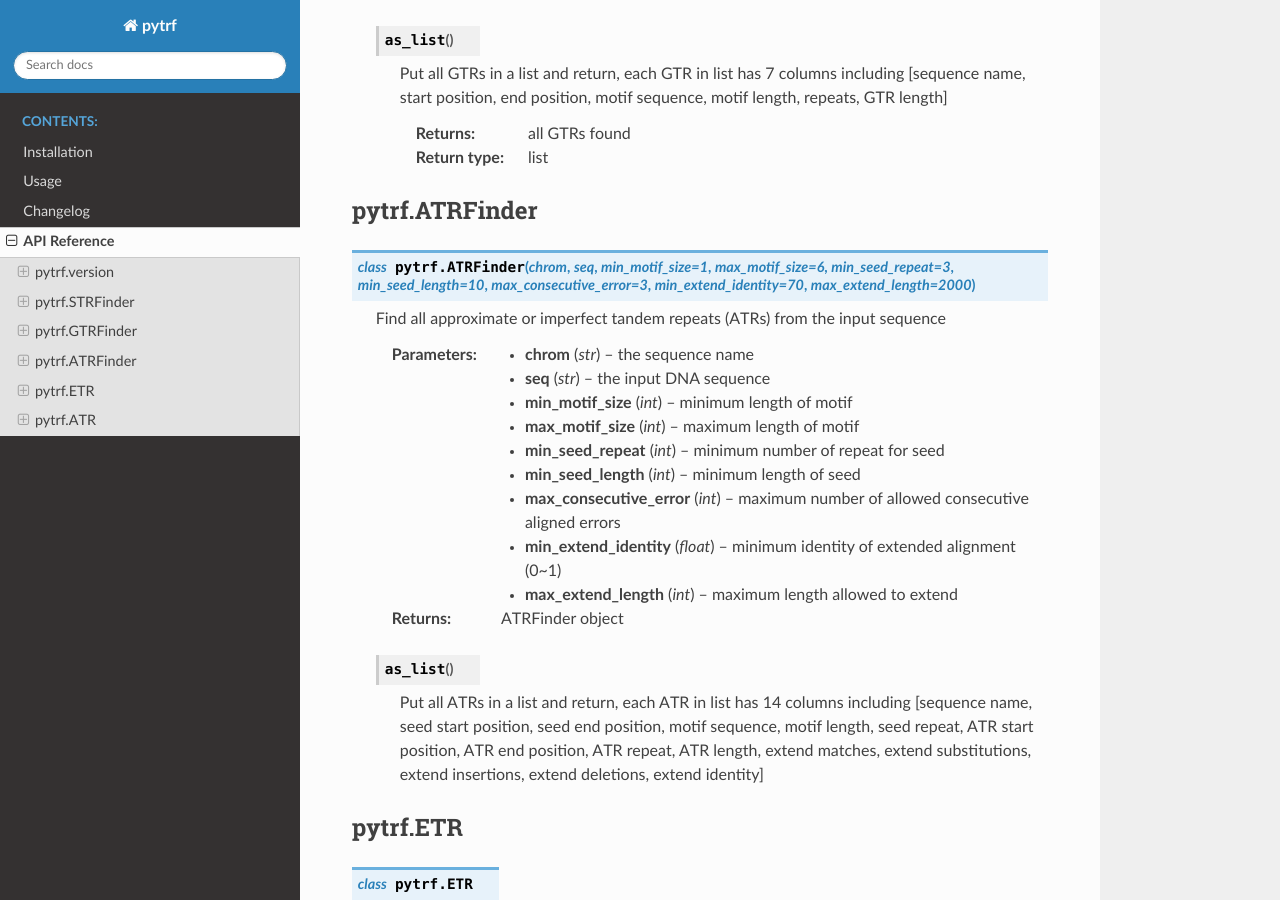
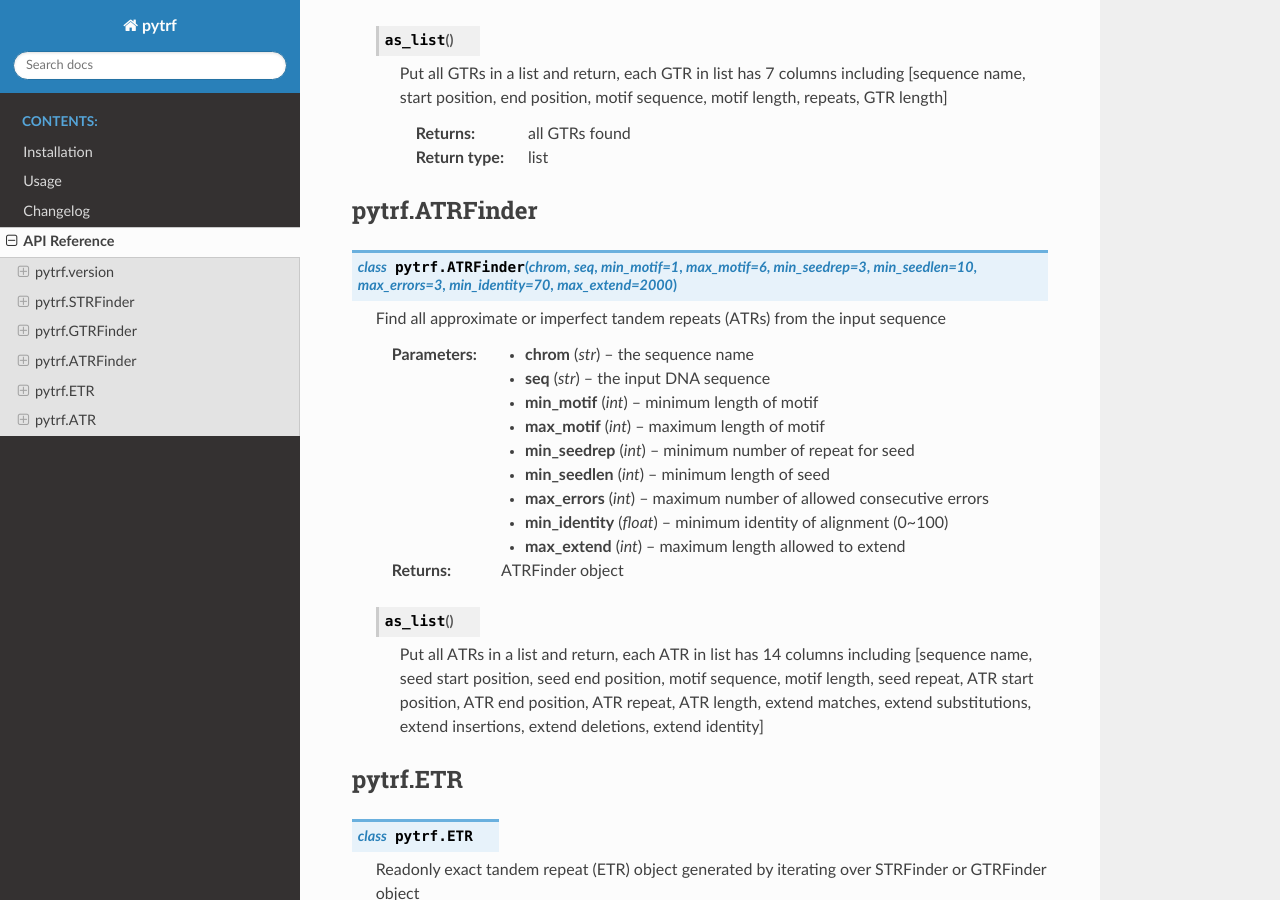
Before and after one commit to lmdu/pytrf, a Sphinx documentation site: the page built from docs/api_reference.rst, in a window 1280 px wide and 900 px high, scrolled down 1247 px. Built offline with Sphinx 7.4.7 and the Read the Docs theme 2.0.0, drawn with Linux system fonts in a browser that asks for light colours.

```diff
--- a/docs/api_reference.rst
+++ b/docs/api_reference.rst
@@ -77,7 +77,7 @@ pytrf.GTRFinder
 pytrf.ATRFinder
 ---------------
 
-.. py:class:: pytrf.ATRFinder(chrom, seq, min_motif_size=1, max_motif_size=6, min_seed_repeat=3, min_seed_length=10, max_consecutive_error=3, min_extend_identity=70, max_extend_length=2000)
+.. py:class:: pytrf.ATRFinder(chrom, seq, min_motif=1, max_motif=6, min_seedrep=3, min_seedlen=10, max_errors=3, min_identity=70, max_extend=2000)
 
 	Find all approximate or imperfect tandem repeats (ATRs) from the input sequence
 
@@ -85,19 +85,19 @@ pytrf.ATRFinder
 
 	:param str seq: the input DNA sequence
 
-	:param int min_motif_size: minimum length of motif
+	:param int min_motif: minimum length of motif
 
-	:param int max_motif_size: maximum length of motif
+	:param int max_motif: maximum length of motif
 
-	:param int min_seed_repeat: minimum number of repeat for seed
+	:param int min_seedrep: minimum number of repeat for seed
 
-	:param int min_seed_length: minimum length of seed
+	:param int min_seedlen: minimum length of seed
 
-	:param int max_consecutive_error: maximum number of allowed consecutive aligned errors
+	:param int max_errors: maximum number of allowed consecutive errors
 
-	:param float min_extend_identity: minimum identity of extended alignment (0~1)
+	:param float min_identity: minimum identity of alignment (0~100)
 
-	:param int max_extend_length: maximum length allowed to extend
+	:param int max_extend: maximum length allowed to extend
 
 	:return: ATRFinder object
 
--- a/docs/changelog.rst
+++ b/docs/changelog.rst
@@ -1,5 +1,11 @@
 Changelog
 =========
+
+Version 1.3.1 (2024-07-15)
+--------------------------
+
+- Fixed minimum motif setting error
+- Fixed caluclation error of alignment
 
 Version 1.3.0 (2024-02-21)
 --------------------------
```
Also changed, not shown: 4 other files.
